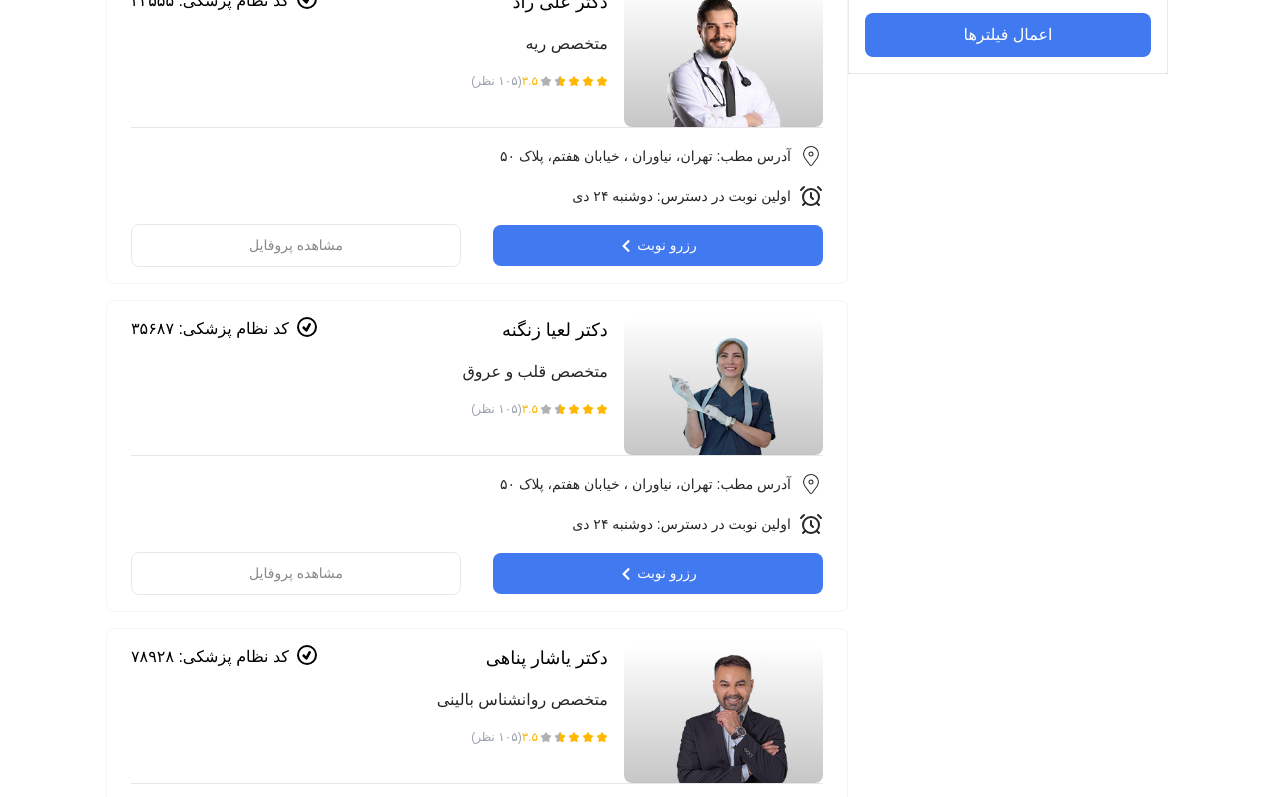
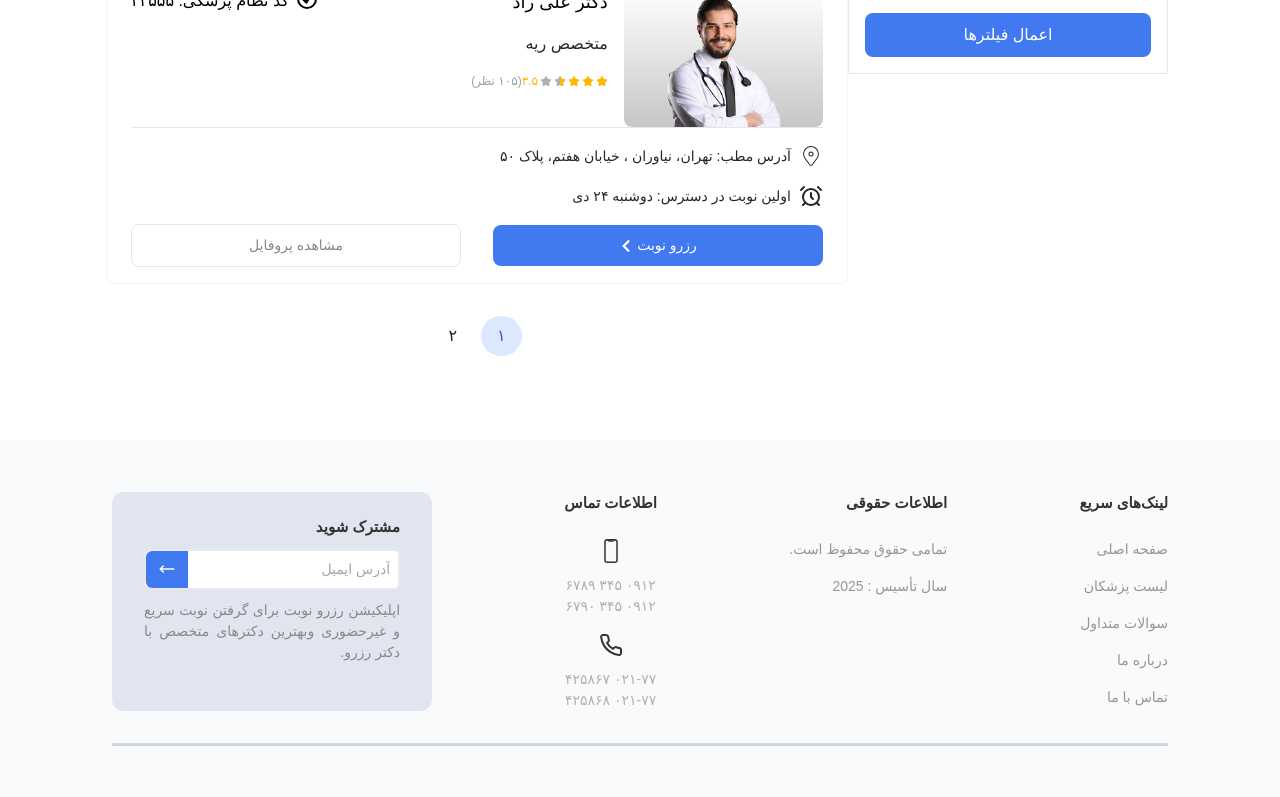
Before and after one commit to M-sahand-dev/Doctor-Appointment, a React (Vite) app: page /doctorList in a window 1280 px wide. Shown: the part 1533-2330 px from the top of the page. Built offline with nearby package versions, Linux system fonts and the light colour scheme; a web font is replaced by a local one.

Commit message:
Added pagination to doctor list.

```diff
--- a/index.html
+++ b/index.html
@@ -3,7 +3,7 @@
   <head>
     <meta charset="UTF-8" />
     <link rel="icon" type="image/svg+xml" href="/image/Union.png" />
-    <link rel="stylesheet" href="/public/css/stylesheet.css" />
+    <link rel="stylesheet" href="/css/stylesheet.css" />
     <meta name="viewport" content="width=device-width, initial-scale=1.0" />
     <title>Doctor Appointment</title>
   </head>
--- a/src/components/doctorsListPDP/DoctorList.tsx
+++ b/src/components/doctorsListPDP/DoctorList.tsx
@@ -16,10 +16,41 @@ export const DoctorList = (): JSX.Element => {
   const id = useId();
   const [toggleFilter, setToggleFilter] = useState(false);
   const [sortMenu, setSortMenu] = useState(false);
+  const [currentPage, setCurrentPage] = useState(1);
+  const itemsPerPage = 4;
+
+  const indexOfLastItem = currentPage * itemsPerPage;
+  const indexOfFirstItem = indexOfLastItem - itemsPerPage;
+  const currentItems = drsData.slice(indexOfFirstItem, indexOfLastItem);
+  const totalPages = Math.ceil(drsData.length / itemsPerPage);
 
   const handelFilterBox = () => {
     setToggleFilter(!toggleFilter);
     console.log(toggleFilter);
+  };
+
+  const paginate = (pageNumber: number) => {
+    if (pageNumber > 0 && pageNumber <= totalPages) {
+      setCurrentPage(pageNumber);
+      window.scrollTo({ top: 0, behavior: "smooth" });
+    }
+  };
+
+  // Function to return persian number
+  const toPersianDigits = (number: number) => {
+    const persianDigits = ["۰", "۱", "۲", "۳", "۴", "۵", "۶", "۷", "۸", "۹"];
+    return number
+      .toString()
+      .replace(/\d/g, (digit: string) => persianDigits[parseInt(digit)]);
+  };
+
+  // Generate page numbers for pagination
+  const getPageNumbers = () => {
+    const pageNumbers = [];
+    for (let i = 1; i <= totalPages; i++) {
+      pageNumbers.push(i);
+    }
+    return pageNumbers;
   };
 
   return (
@@ -60,7 +91,7 @@ export const DoctorList = (): JSX.Element => {
                     </div>
                   </div>
                   <div
-                    className={`overflow-hidden transition-all duration-500 ease-in-out ${
+                    className={`overflow-hidden transition-all duration-500 ease-in-out hidden max-xl:block ${
                       sortMenu ? "max-h-40 opacity-100" : "max-h-0 opacity-0"
                     }`}>
                     <div className="flex flex-col mt-2 bg-white rounded-lg shadow-md p-2">
@@ -82,7 +113,7 @@ export const DoctorList = (): JSX.Element => {
                     </div>
                   </div>
                   <div className="w-full flex flex-col gap-4 my-8">
-                    {drsData.map((item) => (
+                    {currentItems.map((item) => (
                       <BoxDoctor
                         key={item.id + id}
                         image={item.image}
@@ -95,6 +126,21 @@ export const DoctorList = (): JSX.Element => {
                     ))}
                   </div>
                   {/* Page nation */}
+                  <div className="flex items-center justify-center gap-2 mt-8">
+                    {/* Page numbers */}
+                    {getPageNumbers().map((number) => (
+                      <button
+                        key={number}
+                        onClick={() => paginate(number)}
+                        className={`rounded-2.5xl grid place-items-center py-2 px-4 ${
+                          currentPage === number
+                            ? "bg-blue--100 text-blue--600 hover:bg-blue--200"
+                            : ""
+                        } cursor-pointer`}>
+                        {toPersianDigits(number)}
+                      </button>
+                    ))}
+                  </div>
                 </div>
               </div>
             </main>
```
